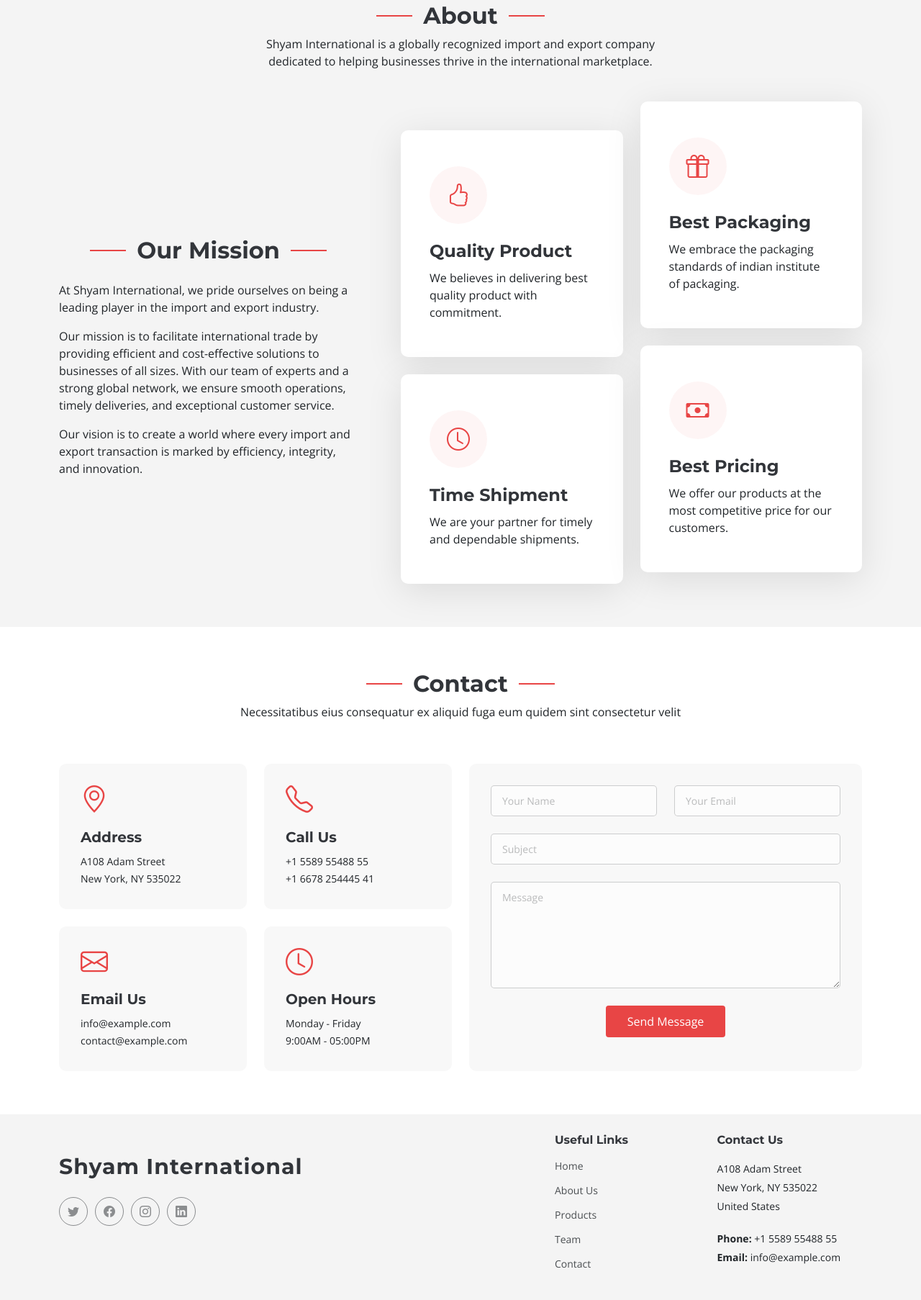
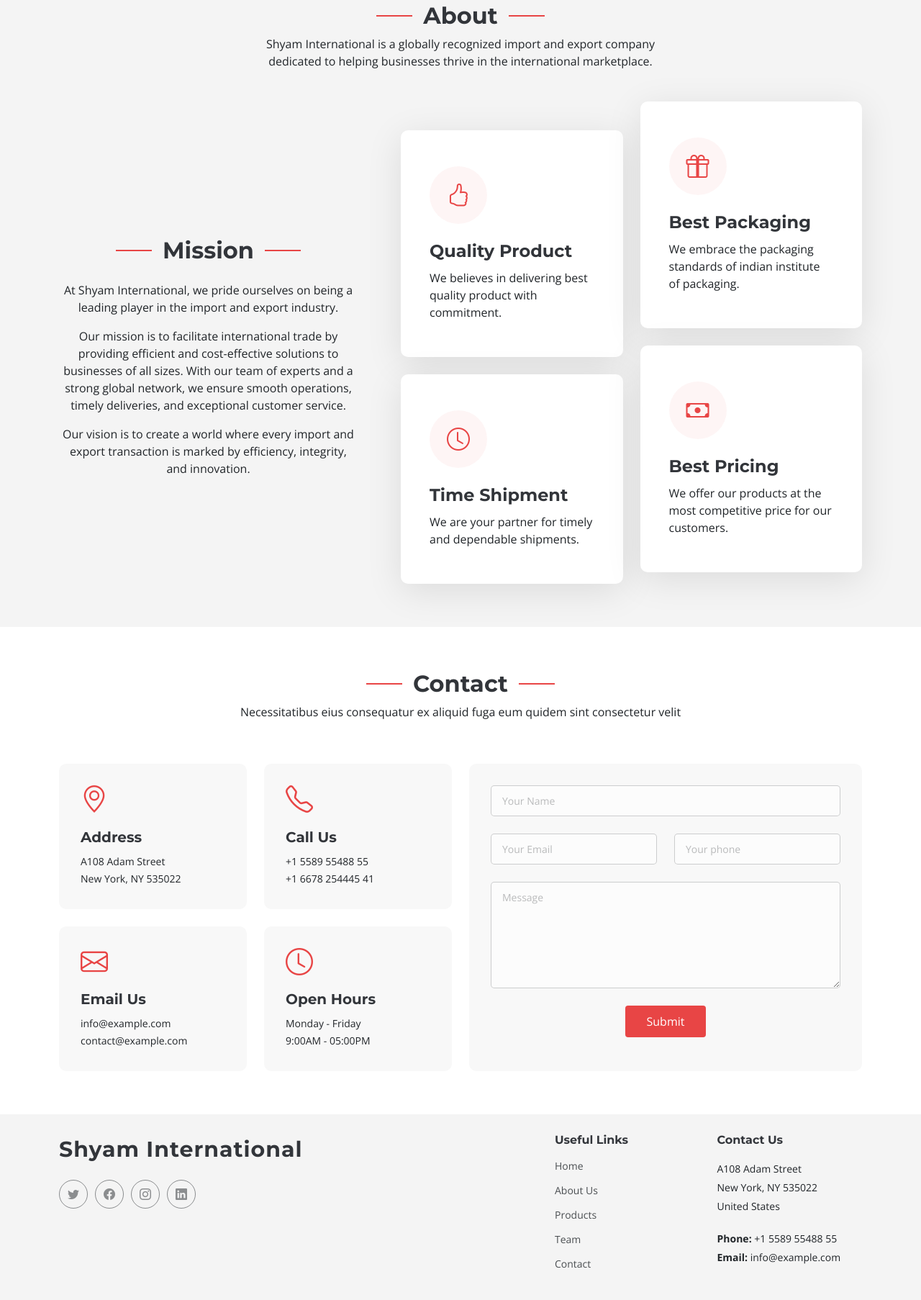
Before and after one commit to UtsavMavani/Shyam_International, a plain HTML site: page index.html in a window 1280 px wide. Shown: the part 857-2663 px from the top of the page at 72% size. Drawn offline with nearby package versions, Linux system fonts and the light colour scheme.

Commit message:
Fix: responsive design issue

```diff
--- a/assets/css/main.css
+++ b/assets/css/main.css
@@ -457,6 +457,11 @@ section {
 
 .footer .footer-top {
   padding-top: 50px;
+}
+
+.footer .footer-about {
+  margin-top: 0;
+  margin-bottom: 50px;
 }
 
 .footer .footer-about .logo {
@@ -948,6 +953,10 @@ section,
   .about .icon-boxes .col-md-6:nth-child(4) .icon-box {
     margin-top: 0;
   }
+
+  .about .content {
+    padding-right: 12px !important;
+  }
 }
 
 /* Portfolio Section - Home Page
@@ -1208,8 +1217,7 @@ section,
   animation: animate-loading 1s linear infinite;
 }
 
-.contact .contact-form input[type=text],
-.contact .contact-form input[type=email],
+.contact .contact-form input,
 .contact .contact-form textarea {
   font-size: 14px;
   padding: 10px 15px;
@@ -1221,20 +1229,17 @@ section,
   border-radius: 5px;
 }
 
-.contact .contact-form input[type=text]:focus,
-.contact .contact-form input[type=email]:focus,
+.contact .contact-form input:focus,
 .contact .contact-form textarea:focus {
   border-color: var(--accent-color);
 }
 
-.contact .contact-form input[type=text]::-moz-placeholder,
-.contact .contact-form input[type=email]::-moz-placeholder,
+.contact .contact-form input::-moz-placeholder,
 .contact .contact-form textarea::-moz-placeholder {
   color: rgba(var(--default-color-rgb), 0.3);
 }
 
-.contact .contact-form input[type=text]::placeholder,
-.contact .contact-form input[type=email]::placeholder,
+.contact .contact-form input::placeholder,
 .contact .contact-form textarea::placeholder {
   color: rgba(var(--default-color-rgb), 0.3);
 }
--- a/index.html
+++ b/index.html
@@ -107,9 +107,9 @@
 
         <div class="container pt-4" data-aos="fade-up" data-aos-delay="100">
           <div class="row align-items-xl-center gy-5">
-            <div class="col-xl-5 content pe-5">
+            <div class="col-xl-5 content pe-5 text-center">
               <div class="container section-title pb-3" data-aos="fade-up">
-                <h2>Our Mission</h2>
+                <h2>Mission</h2>
               </div>
               <p>
                 At Shyam International, we pride ourselves on being a leading
@@ -528,7 +528,6 @@
                     <p>New York, NY 535022</p>
                   </div>
                 </div>
-                <!-- End Info Item -->
 
                 <div class="col-md-6">
                   <div class="info-item" data-aos="fade" data-aos-delay="300">
@@ -538,7 +537,6 @@
                     <p>+1 6678 254445 41</p>
                   </div>
                 </div>
-                <!-- End Info Item -->
 
                 <div class="col-md-6">
                   <div class="info-item" data-aos="fade" data-aos-delay="400">
@@ -548,7 +546,6 @@
                     <p>contact@example.com</p>
                   </div>
                 </div>
-                <!-- End Info Item -->
 
                 <div class="col-md-6">
                   <div class="info-item" data-aos="fade" data-aos-delay="500">
@@ -558,7 +555,6 @@
                     <p>9:00AM - 05:00PM</p>
                   </div>
                 </div>
-                <!-- End Info Item -->
               </div>
             </div>
 
@@ -571,7 +567,7 @@
                 data-aos-delay="200"
               >
                 <div class="row gy-4">
-                  <div class="col-md-6">
+                  <div class="col-md-12">
                     <input
                       type="text"
                       name="name"
@@ -591,12 +587,12 @@
                     />
                   </div>
 
-                  <div class="col-md-12">
+                  <div class="col-md-6">
                     <input
-                      type="text"
+                      type="number"
                       class="form-control"
-                      name="subject"
-                      placeholder="Subject"
+                      name="phone"
+                      placeholder="Your phone"
                       required
                     />
                   </div>
@@ -618,12 +614,11 @@
                       Your message has been sent. Thank you!
                     </div>
 
-                    <button type="submit">Send Message</button>
+                    <button type="submit">Submit</button>
                   </div>
                 </div>
               </form>
             </div>
-            <!-- End Contact Form -->
           </div>
         </div>
       </section>
@@ -648,7 +643,7 @@
           </div>
 
           <div class="row col-lg-5 col-md-12">
-            <div class="col-lg-6 col-6 footer-links">
+            <div class="col-lg-6 col-5 footer-links">
               <h4>Useful Links</h4>
               <ul>
                 <li><a href="index.html#home">Home</a></li>
@@ -659,7 +654,7 @@
               </ul>
             </div>
 
-            <div class="col-lg-6 col-6 footer-contact text-md-start">
+            <div class="col-lg-6 col-7 footer-contact text-md-start">
               <h4>Contact Us</h4>
               <p>A108 Adam Street</p>
               <p>New York, NY 535022</p>
```
